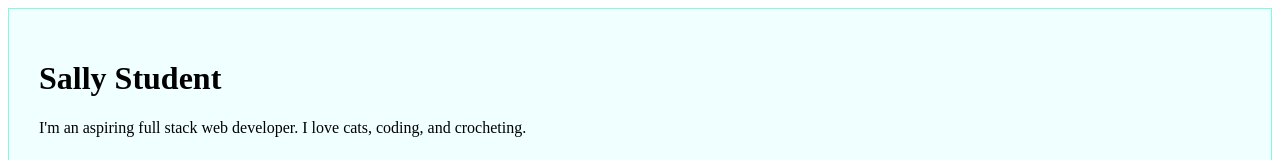
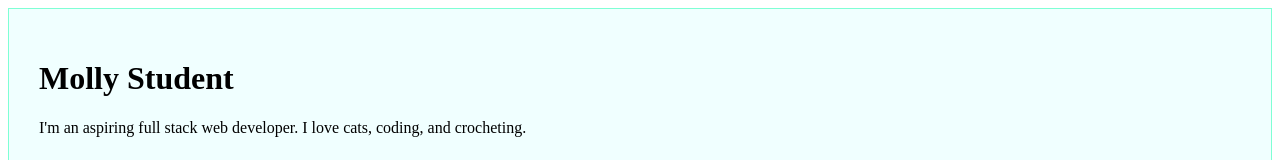
Before and after one commit to HaRaRi80/about-me, a plain HTML site: page index.html in a window 1280 px wide. Shown: the top 160 px of the page. Drawn offline with Linux system fonts and the light colour scheme.

Commit message:
v2 sally to molly

```diff
--- a/index.html
+++ b/index.html
@@ -9,7 +9,7 @@
 <body>
 
 	<div>
-	  <h1> Sally Student </h1>
+	  <h1> Molly Student </h1>
 
 	  <p>I'm an aspiring full stack web developer. I love cats, coding, and crocheting.</p>
 
```
